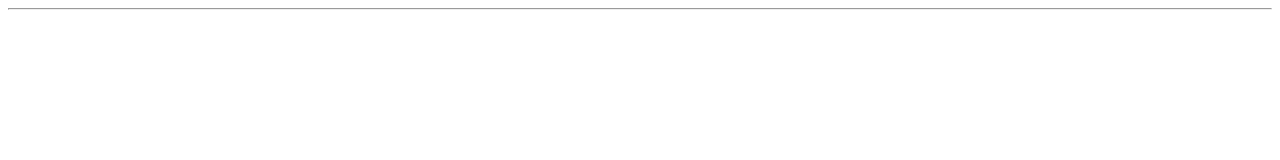
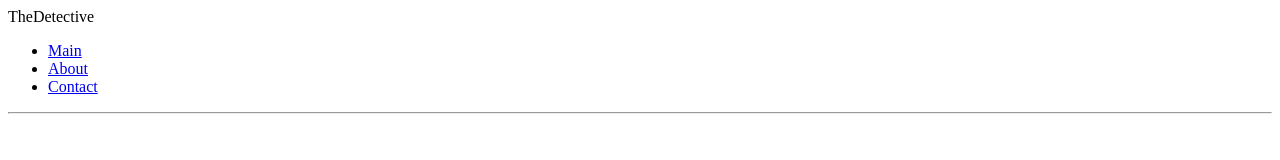
Before and after one commit to glidingrat/KodovaniWebu, a plain HTML site: page Web/About.html in a window 1280 px wide. Drawn offline with Linux system fonts and the light colour scheme.

Commit message:
Dodělaní headeru

```diff
--- a/Web/About.html
+++ b/Web/About.html
@@ -7,8 +7,22 @@
 </head>
 <body>
     <header>
+        <span class="logo">TheDetective</span>
+        <nav>
+            <ul class="nav_links">
+                <li><a href="index.html">Main</a></li>
+                <li><a href="About.html">About</a></li>
+                <li><a href="Contact.html">Contact</a></li>
+            </ul>
+        </nav>
+
+        <span class="icons">
+            <i class="fa-brands fa-instagram"></i>
+            <i class="fa-brands fa-linkedin"></i>
+            <i class="fa-brands fa-facebook"></i>
+        </span>
+
     </header>
-
     <main>
     </main>
 
```
Also changed, not shown: Web/Contact.html (+15 -1 lines).
